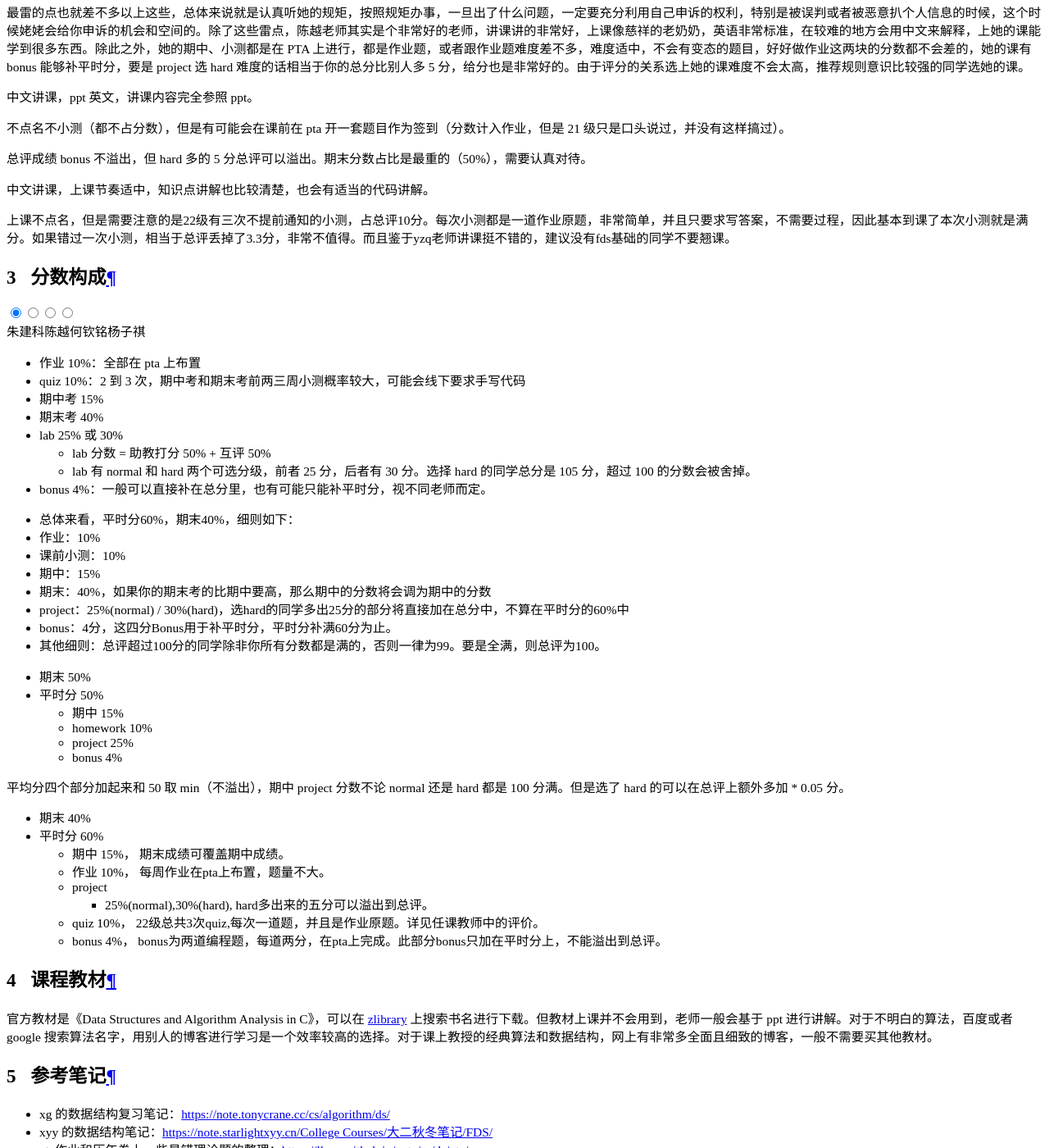
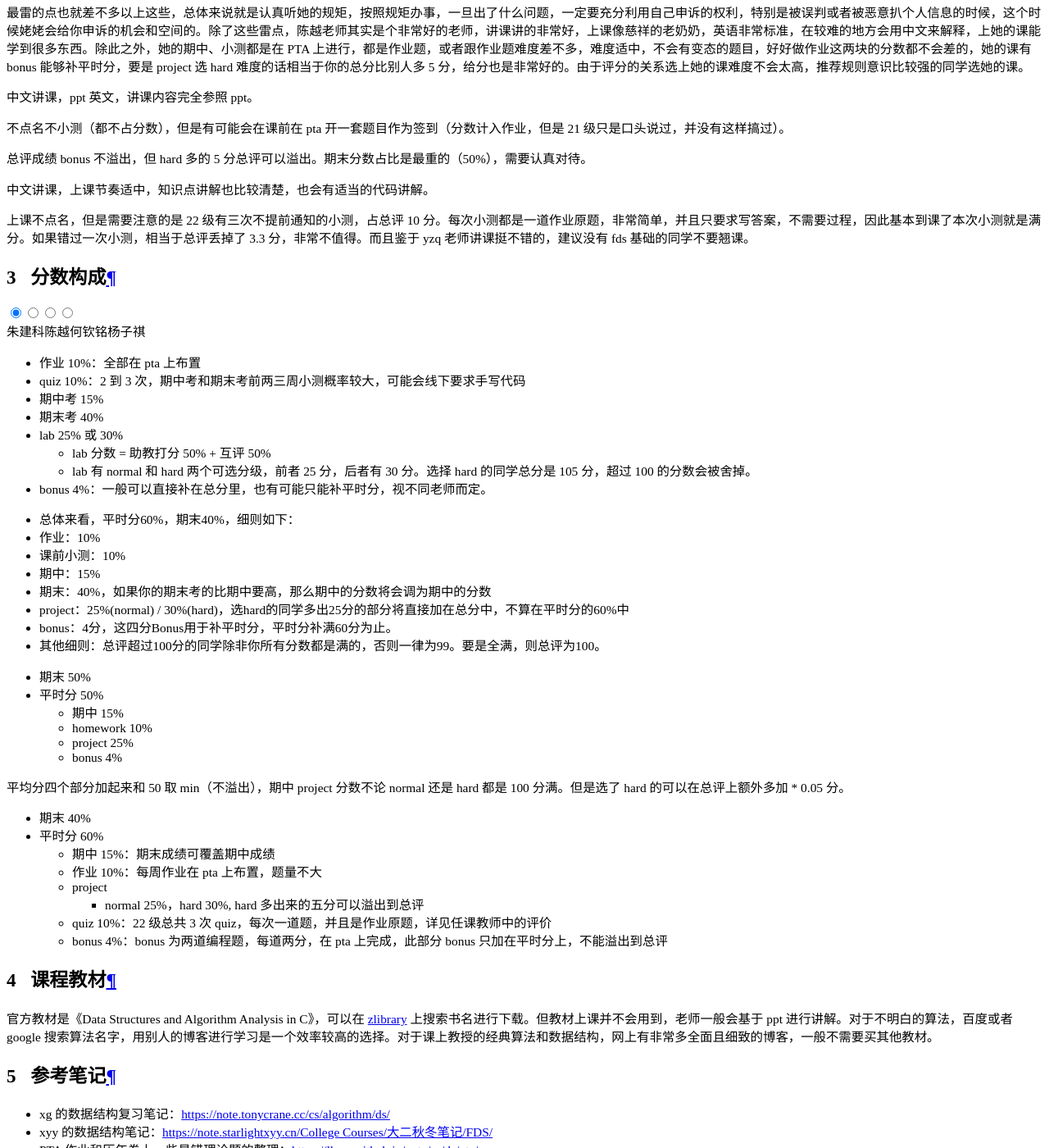
Before and after one commit to ZJU-Turing/TuringCourses, an MkDocs documentation site: the page built from docs/major_basic/data_structure/index.md, in a window 1280 px wide and 1400 px high, scrolled down 18969 px. Shown: the whole window at 82% size. Built offline with MkDocs 1.6.1 and Material for MkDocs 9.7.7, drawn with Linux system fonts in a browser that asks for light colours; comment, search, counter and statistics services are not loaded; some of the changed text lies outside the part shown.

Commit message:
style: fix

```diff
--- a/docs/major_basic/data_structure/index.md
+++ b/docs/major_basic/data_structure/index.md
@@ -113,7 +113,7 @@ FDS 按专题授课，主要介绍栈、队列、树、堆、并查集、图等
 === "杨子祺"
     中文讲课，上课节奏适中，知识点讲解也比较清楚，也会有适当的代码讲解。
 
-    上课不点名，但是需要注意的是22级有三次不提前通知的小测，占总评10分。每次小测都是一道作业原题，非常简单，并且只要求写答案，不需要过程，因此基本到课了本次小测就是满分。如果错过一次小测，相当于总评丢掉了3.3分，非常不值得。而且鉴于yzq老师讲课挺不错的，建议没有fds基础的同学不要翘课。
+    上课不点名，但是需要注意的是 22 级有三次不提前通知的小测，占总评 10 分。每次小测都是一道作业原题，非常简单，并且只要求写答案，不需要过程，因此基本到课了本次小测就是满分。如果错过一次小测，相当于总评丢掉了 3.3 分，非常不值得。而且鉴于 yzq 老师讲课挺不错的，建议没有 fds 基础的同学不要翘课。
 
 ## 分数构成
 
@@ -150,12 +150,12 @@ FDS 按专题授课，主要介绍栈、队列、树、堆、并查集、图等
 === "杨子祺"
     - 期末 40%
     - 平时分 60%
-        - 期中 15%， 期末成绩可覆盖期中成绩。
-        - 作业 10%， 每周作业在pta上布置，题量不大。
+        - 期中 15%：期末成绩可覆盖期中成绩
+        - 作业 10%：每周作业在 pta 上布置，题量不大
         - project
-            - 25%(normal),30%(hard), hard多出来的五分可以溢出到总评。
-        - quiz 10%， 22级总共3次quiz,每次一道题，并且是作业原题。详见任课教师中的评价。
-        - bonus 4%， bonus为两道编程题，每道两分，在pta上完成。此部分bonus只加在平时分上，不能溢出到总评。
+            - normal 25%，hard 30%, hard 多出来的五分可以溢出到总评
+        - quiz 10%：22 级总共 3 次 quiz，每次一道题，并且是作业原题，详见任课教师中的评价
+        - bonus 4%：bonus 为两道编程题，每道两分，在 pta 上完成，此部分 bonus 只加在平时分上，不能溢出到总评
 
 
 
@@ -166,7 +166,7 @@ FDS 按专题授课，主要介绍栈、队列、树、堆、并查集、图等
 ## 参考笔记
 - xg 的数据结构复习笔记：https://note.tonycrane.cc/cs/algorithm/ds/
 - xyy 的数据结构笔记：[https://note.starlightxyy.cn/College Courses/大二秋冬笔记/FDS/](https://note.starlightxyy.cn/College%20Courses/%E5%A4%A7%E4%BA%8C%E7%A7%8B%E5%86%AC%E7%AC%94%E8%AE%B0/FDS/)
-- pta作业和历年卷上一些易错理论题的整理：https://lhxcs.github.io/note/cs/ds/pta/
+- PTA 作业和历年卷上一些易错理论题的整理：https://lhxcs.github.io/note/cs/ds/pta/
 
 ## 课程学习建议
 
```
